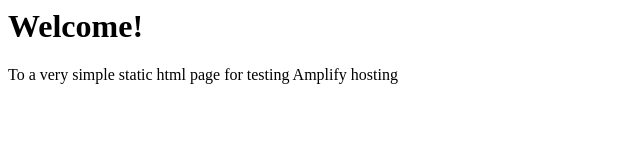
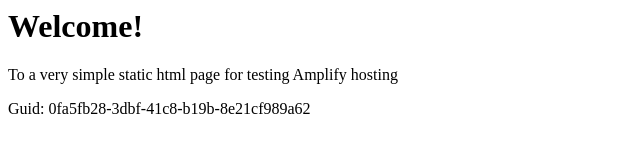
Before and after one commit to aws-aemilia-kix/Github-PR-Commit-Integration-Test-DoNotTouch-Gith-OKSLNVO2-v1-prod-ap-northeast-3, a website: page src/index.html in a window 1280 px wide. Shown: the whole page, without its empty margins (0-640 px from the left). Drawn offline with Linux system fonts and the light colour scheme.

Commit message:
commit from integ tests

```diff
--- a/src/index.html
+++ b/src/index.html
@@ -1,3 +1,5 @@
+
+
 <html lang="en">
 
 <head>
@@ -10,6 +12,6 @@
 <body>
     <h1>Welcome!</h1>
     <p>To a very simple static html page for testing Amplify hosting</p>
-</body>
+    <p>Guid: 0fa5fb28-3dbf-41c8-b19b-8e21cf989a62</p></body>
 
 </html>
```
